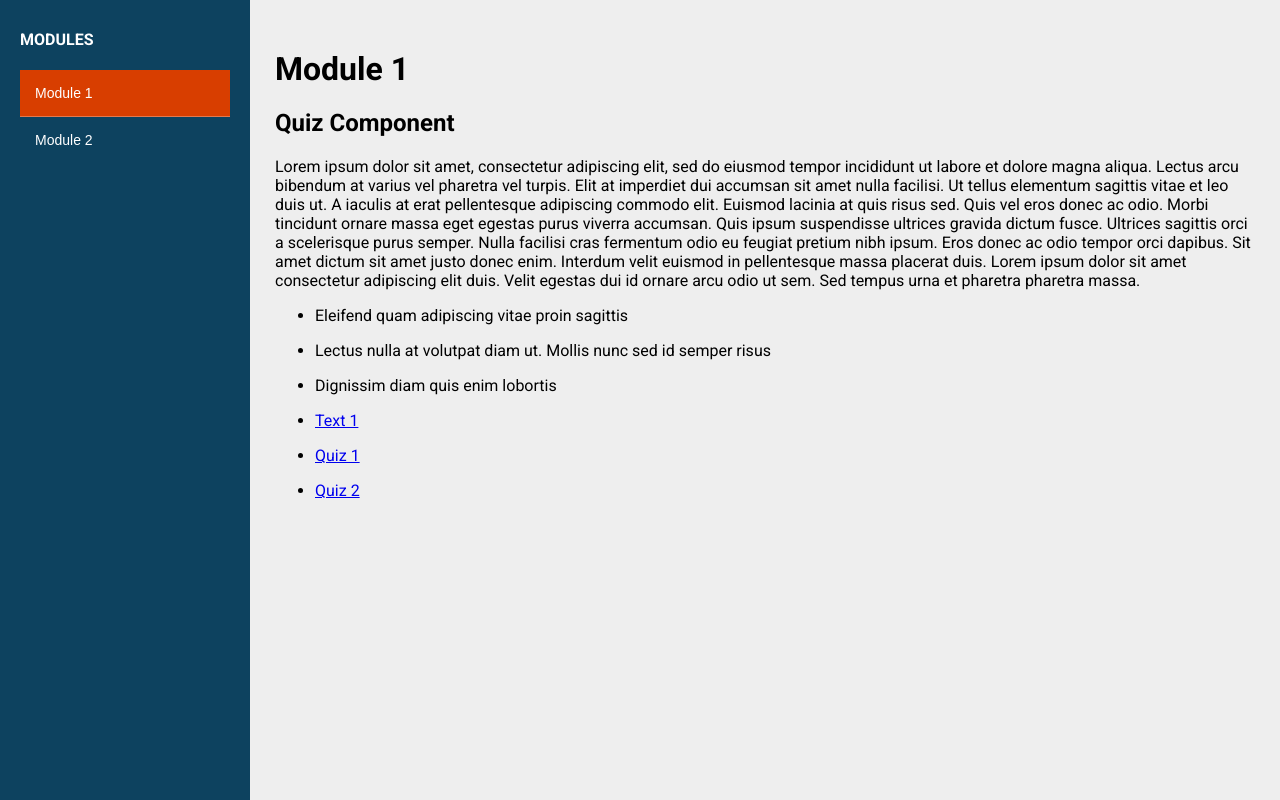
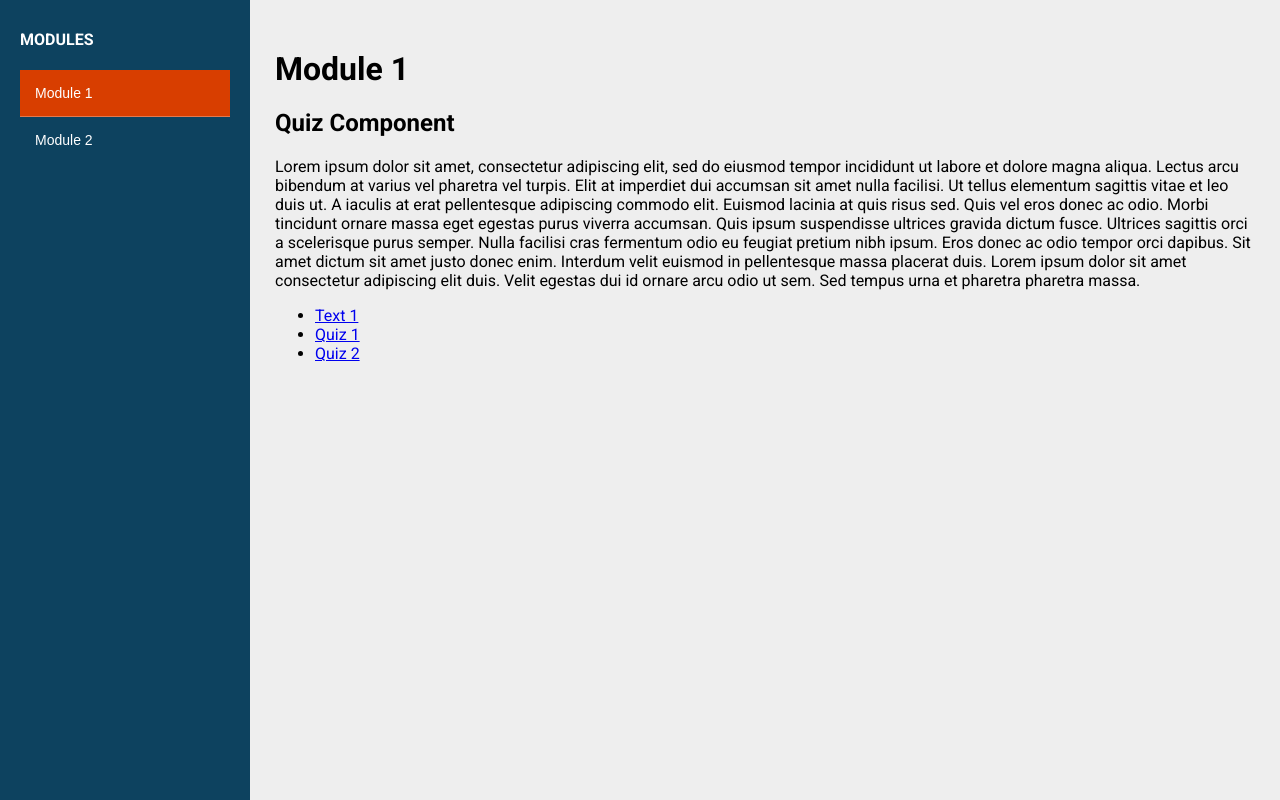
Before and after one commit to bressler1995/CourseBridge, a React (Vite) app: page / in a window 1280 px wide. Built offline with nearby package versions, Linux system fonts and the light colour scheme.

Commit message:
Remove extra list text

```diff
--- a/src/content/Module1.mdx
+++ b/src/content/Module1.mdx
@@ -11,10 +11,6 @@ import Text from '../components/Text/Text.jsx';
 ## Quiz Component
 
 Lorem ipsum dolor sit amet, consectetur adipiscing elit, sed do eiusmod tempor incididunt ut labore et dolore magna aliqua. Lectus arcu bibendum at varius vel pharetra vel turpis. Elit at imperdiet dui accumsan sit amet nulla facilisi. Ut tellus elementum sagittis vitae et leo duis ut. A iaculis at erat pellentesque adipiscing commodo elit. Euismod lacinia at quis risus sed. Quis vel eros donec ac odio. Morbi tincidunt ornare massa eget egestas purus viverra accumsan. Quis ipsum suspendisse ultrices gravida dictum fusce. Ultrices sagittis orci a scelerisque purus semper. Nulla facilisi cras fermentum odio eu feugiat pretium nibh ipsum. Eros donec ac odio tempor orci dapibus. Sit amet dictum sit amet justo donec enim. Interdum velit euismod in pellentesque massa placerat duis. Lorem ipsum dolor sit amet consectetur adipiscing elit duis. Velit egestas dui id ornare arcu odio ut sem. Sed tempus urna et pharetra pharetra massa.
-
-- Eleifend quam adipiscing vitae proin sagittis
-- Lectus nulla at volutpat diam ut. Mollis nunc sed id semper risus
-- Dignissim diam quis enim lobortis
 
 - [Text 1](#Text-1)
 - [Quiz 1](#Quiz-1)
```
